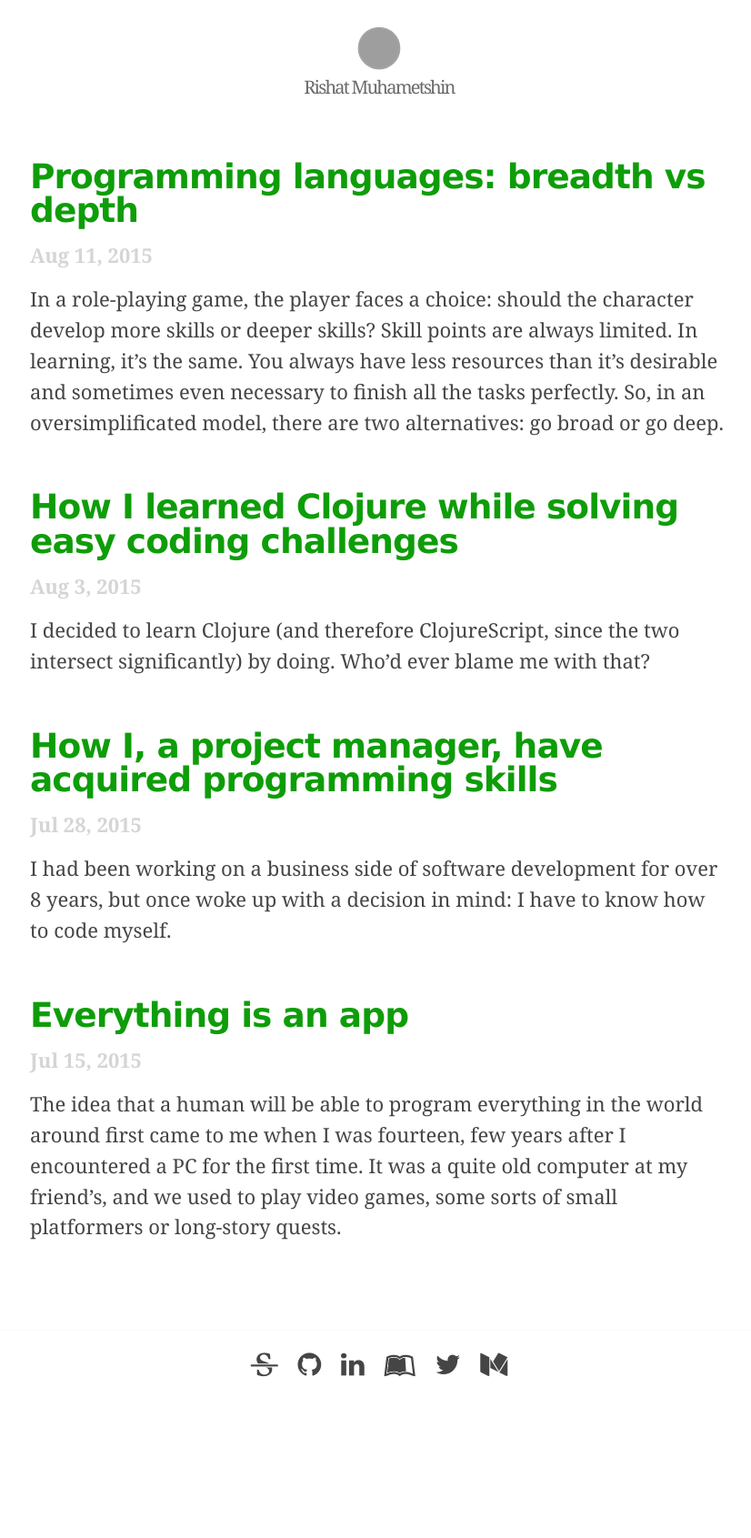
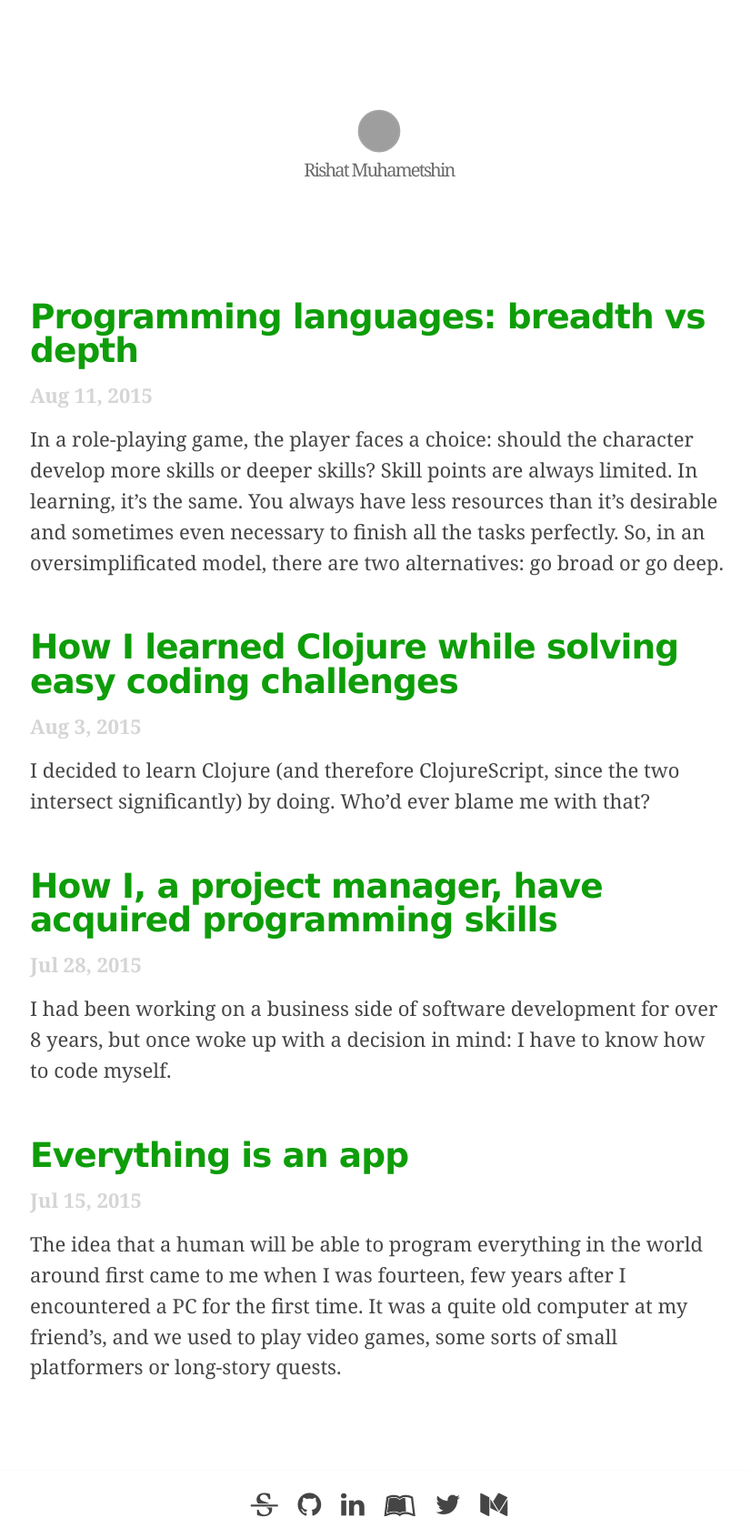
Before and after one commit to taxigy/taxigy.github.io, a Jekyll site: the page built from index.html, in a window 1280 px wide. Shown: the whole page at 91% size, without its empty margins (223-1049 px from the left). Built offline with Jekyll 4.4.1, drawn with Linux system fonts in a browser that asks for light colours; nearby versions of some CDN libraries; Markdown is read by kramdown in place of the engine named in the settings; before the commit the page ends 1537 px from its top, so only the background shows below that; grey boxes are pictures that could not be loaded.

Commit message:
header, little tweak

```diff
--- a/_sass/_layout.scss
+++ b/_sass/_layout.scss
@@ -5,19 +5,28 @@
     display: block;
     width: 100%;
     margin: $spacing-unit auto $spacing-unit * 2;
+    padding: $spacing-unit / 4 0;
+
+    @include media-query($sm) {
+        margin: $spacing-unit * 4 auto $spacing-unit * 4;
+    }
 
     a, a:active, a:visited {
-        color: $text-color;
+        color: $text-color-light;
         text-decoration: none;
     }
 
     h2 {
         font-family: $base-font-family;
-        font-size: $base-font-size;
+        font-size: $base-font-size / 1.2;
         font-weight: 500;
         line-height: $base-line-height / 1.5;
         letter-spacing: -0.09em;
         color: $text-color-light;
+
+        @include media-query($sm) {
+            font-size: $base-font-size;
+        }
     }
 
     .userpic {
```
